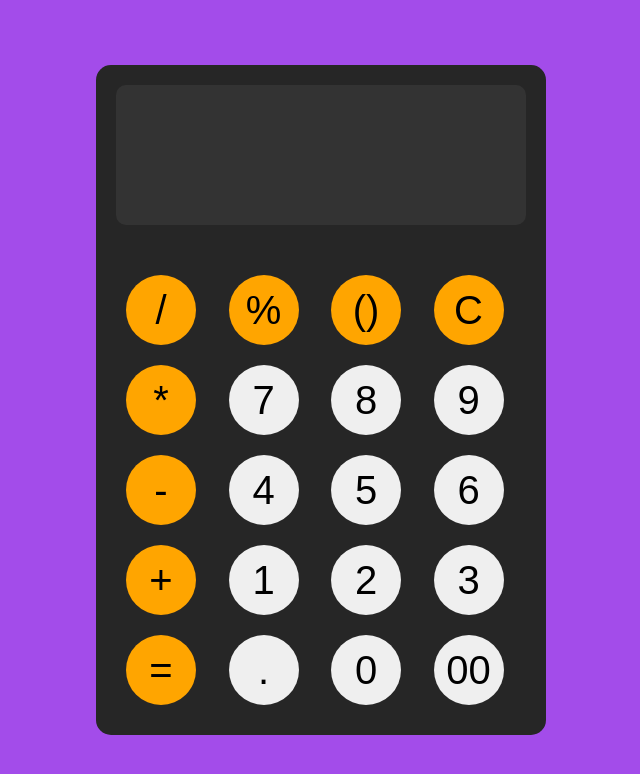
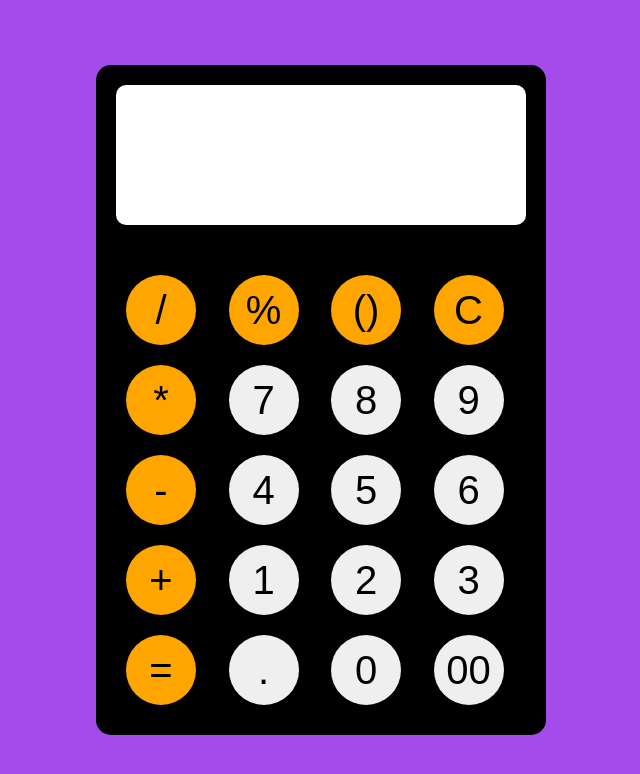
Before and after one commit to Asad3046/Calculator, a plain HTML site: page index.html in a window 1280 px wide. Shown: the whole page, without its empty margins (319-959 px from the left). Drawn offline with Linux system fonts and the light colour scheme.

Commit message:
new commit

```diff
--- a/style.css
+++ b/style.css
@@ -7,7 +7,7 @@
 
 #calculator
 {
-    background-color:hsl(0, 0%, 15%);
+    background-color: black;
     border-radius: 15px;
     max-width: 500px;
     overflow: hidden;
@@ -23,8 +23,8 @@
     text-align: right;
     border-radius: 10px;
     border: none;
-    background-color:hsl(0, 0%, 20%);
-    color: white;
+    background-color: white;
+    color: rgb(49, 42, 42);
 
 }
 
```
